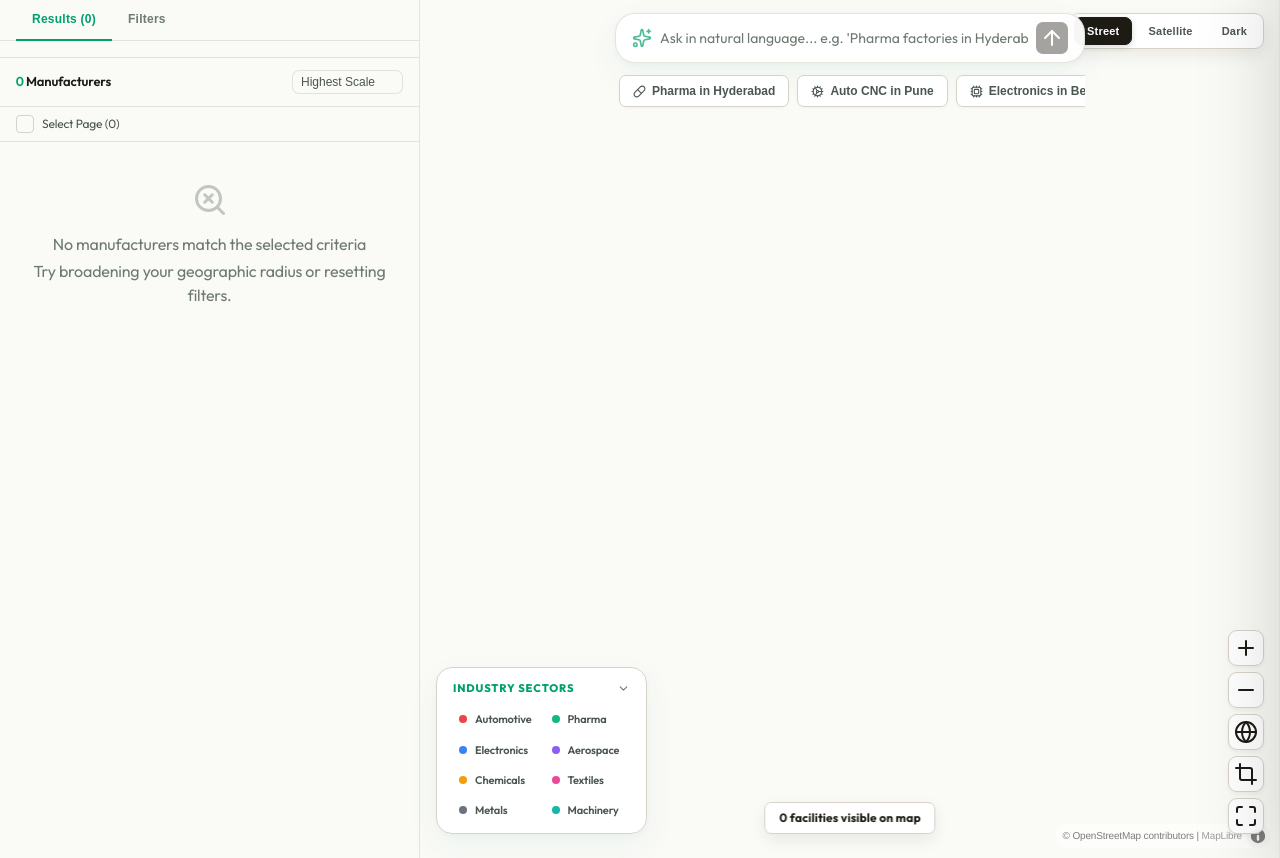
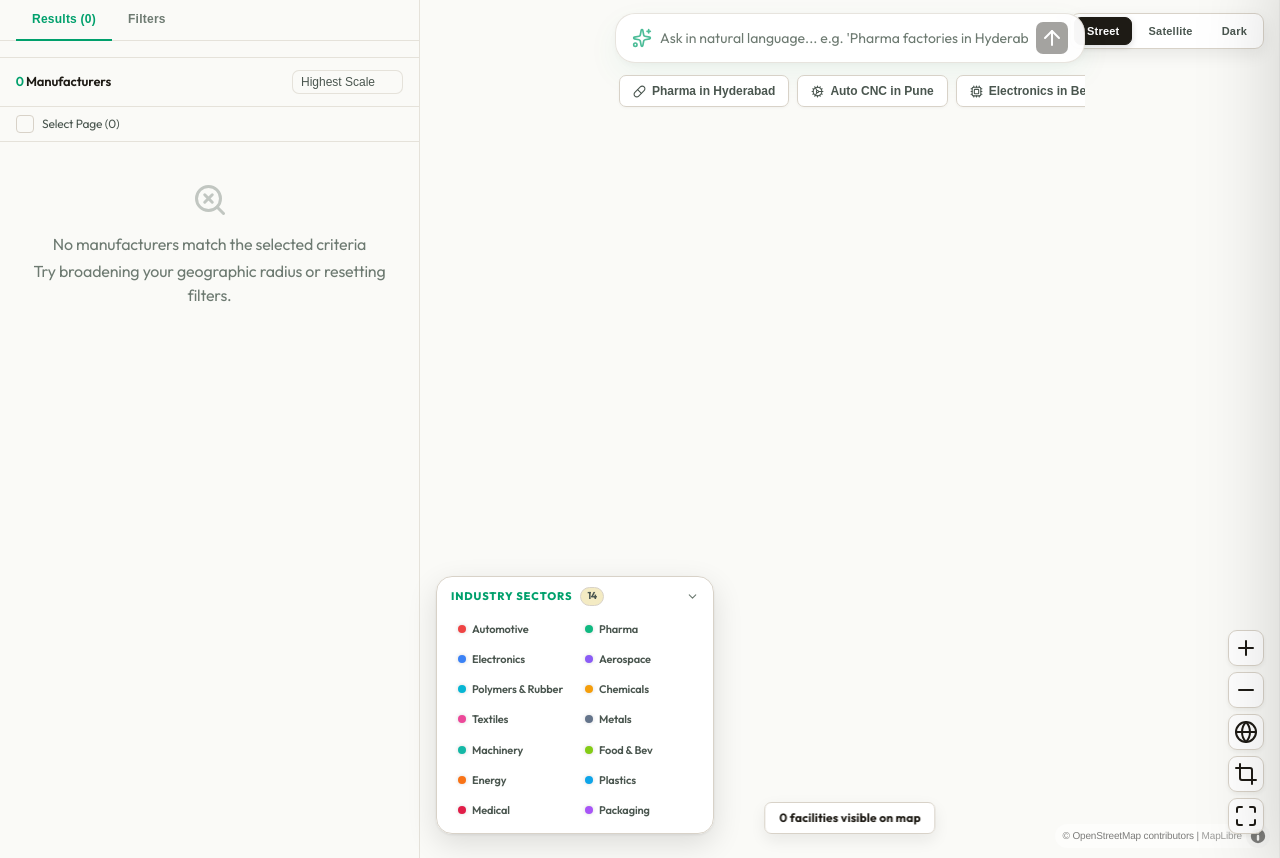
Before and after one commit to Prashant1873/Trinet, a Flask app: page / in a window 1280 px wide. Shown: the part 59-917 px from the top of the page. Run offline with Flask 3, Linux system fonts and the light colour scheme; data that the repository does not hold is empty; some libraries are stand-ins or nearby versions.

Commit message:
Update industry sectors color legend panel with full sector roster, interactive active toggling, and count badge

```diff
--- a/static/css/components.css
+++ b/static/css/components.css
@@ -824,9 +824,9 @@
   -webkit-backdrop-filter: blur(24px) saturate(180%);
   border: 1px solid var(--line);
   border-radius: var(--radius-card);
-  padding: var(--space-3) var(--space-4);
-  box-shadow: var(--shadow-lg);
-  max-width: 280px;
+  padding: 10px 14px;
+  box-shadow: 0 10px 30px rgba(0, 0, 0, 0.12), 0 1px 3px rgba(0, 0, 0, 0.08);
+  max-width: 310px;
   transition: all var(--duration-normal) var(--ease-spring);
 }
 
@@ -836,6 +836,13 @@
   justify-content: space-between;
   cursor: pointer;
   user-select: none;
+  gap: 8px;
+}
+
+.map-legend-header-left {
+  display: flex;
+  align-items: center;
+  gap: 8px;
 }
 
 .map-legend-title {
@@ -846,25 +853,45 @@
   color: var(--primary);
 }
 
+.map-legend-count-badge {
+  font-size: 0.625rem;
+  font-weight: 700;
+  background: var(--surface-warm);
+  color: var(--text-secondary);
+  border: 1px solid var(--line);
+  padding: 1px 6px;
+  border-radius: 999px;
+}
+
 .map-legend-grid {
   display: grid;
   grid-template-columns: 1fr 1fr;
-  gap: var(--space-2);
-  margin-top: var(--space-3);
+  gap: 4px 8px;
+  margin-top: 10px;
+  max-height: 220px;
+  overflow-y: auto;
+  padding-right: 2px;
+}
+
+.map-legend-grid.collapsed {
+  display: none;
 }
 
 .legend-item {
   display: flex;
   align-items: center;
-  gap: var(--space-2);
+  gap: 6px;
   font-size: 0.6875rem;
   font-weight: 550;
   color: var(--text-secondary);
   cursor: pointer;
-  padding: 3px 6px;
+  padding: 4px 6px;
   border-radius: var(--radius-sm);
-  transition: background var(--duration-fast) var(--ease-spring),
-              color var(--duration-fast) var(--ease-spring);
+  border: 1px solid transparent;
+  transition: all var(--duration-fast) var(--ease-spring);
+  white-space: nowrap;
+  text-overflow: ellipsis;
+  overflow: hidden;
 }
 
 .legend-item:hover {
@@ -872,11 +899,19 @@
   color: var(--primary);
 }
 
+.legend-item.active {
+  background: var(--surface-warm);
+  color: var(--primary);
+  font-weight: 700;
+  border-color: var(--primary);
+}
+
 .legend-color-dot {
   width: 8px;
   height: 8px;
   border-radius: var(--radius-full);
   flex-shrink: 0;
+  box-shadow: 0 0 4px rgba(0,0,0,0.15);
 }
 
 /* Basemap Switcher (Top-Right Floating Controls) */
--- a/static/js/map.js
+++ b/static/js/map.js
@@ -543,25 +543,38 @@ const TrinetMap = {
     const icon = document.getElementById('legend-toggle-icon');
 
     if (toggle && items) {
-      toggle.addEventListener('click', () => {
-        const isHidden = items.style.display === 'none';
-        items.style.display = isHidden ? 'grid' : 'none';
-        if (icon) {
-          icon.setAttribute('data-lucide', isHidden ? 'chevron-down' : 'chevron-up');
-          if (typeof lucide !== 'undefined') lucide.createIcons();
+      toggle.addEventListener('click', (e) => {
+        e.stopPropagation();
+        const isCollapsed = items.classList.contains('collapsed');
+        if (isCollapsed) {
+          items.classList.remove('collapsed');
+          if (icon) icon.setAttribute('data-lucide', 'chevron-down');
+        } else {
+          items.classList.add('collapsed');
+          if (icon) icon.setAttribute('data-lucide', 'chevron-up');
         }
+        if (typeof lucide !== 'undefined') lucide.createIcons();
       });
     }
 
-    // Legend item click -> filter by that industry
+    // Legend item click -> toggle filter by that industry
     document.querySelectorAll('.legend-item').forEach(item => {
-      item.addEventListener('click', () => {
+      item.addEventListener('click', (e) => {
+        e.stopPropagation();
         const industry = item.getAttribute('data-industry');
         const filterSelect = document.getElementById('filter-industry');
         if (filterSelect) {
-          filterSelect.value = industry;
+          if (filterSelect.value === industry) {
+            filterSelect.value = '';
+            item.classList.remove('active');
+            TrinetApp.showToast('Cleared industry filter', 'info');
+          } else {
+            document.querySelectorAll('.legend-item').forEach(i => i.classList.remove('active'));
+            item.classList.add('active');
+            filterSelect.value = industry;
+            TrinetApp.showToast(`Filtered by ${industry}`, 'info');
+          }
           TrinetFilters.applyFilters();
-          TrinetApp.showToast(`Filtered by ${industry}`, 'info');
         }
       });
     });
--- a/templates/index.html
+++ b/templates/index.html
@@ -322,8 +322,11 @@
 
       <!-- Floating Industry Legend Panel -->
       <div class="map-legend-panel" id="map-legend-panel">
-        <div class="map-legend-header" id="map-legend-toggle">
-          <span class="map-legend-title">Industry Sectors</span>
+        <div class="map-legend-header" id="map-legend-toggle" title="Click to collapse / expand legend">
+          <div class="map-legend-header-left">
+            <span class="map-legend-title">Industry Sectors</span>
+            <span class="map-legend-count-badge">14</span>
+          </div>
           <i data-lucide="chevron-down" id="legend-toggle-icon" style="width:13px; height:13px; color:var(--text-tertiary);"></i>
         </div>
         <div class="map-legend-grid" id="map-legend-items">
@@ -331,10 +334,16 @@
           <div class="legend-item" data-industry="Pharmaceuticals"><span class="legend-color-dot" style="background:#10B981;"></span> Pharma</div>
           <div class="legend-item" data-industry="Electronics"><span class="legend-color-dot" style="background:#3B82F6;"></span> Electronics</div>
           <div class="legend-item" data-industry="Aerospace & Defence"><span class="legend-color-dot" style="background:#8B5CF6;"></span> Aerospace</div>
+          <div class="legend-item" data-industry="Polymers & Rubber"><span class="legend-color-dot" style="background:#06B6D4;"></span> Polymers & Rubber</div>
           <div class="legend-item" data-industry="Chemicals"><span class="legend-color-dot" style="background:#F59E0B;"></span> Chemicals</div>
           <div class="legend-item" data-industry="Textiles"><span class="legend-color-dot" style="background:#EC4899;"></span> Textiles</div>
-          <div class="legend-item" data-industry="Steel & Metals"><span class="legend-color-dot" style="background:#6B7280;"></span> Metals</div>
+          <div class="legend-item" data-industry="Steel & Metals"><span class="legend-color-dot" style="background:#64748B;"></span> Metals</div>
           <div class="legend-item" data-industry="Machinery"><span class="legend-color-dot" style="background:#14B8A6;"></span> Machinery</div>
+          <div class="legend-item" data-industry="Food & Beverage"><span class="legend-color-dot" style="background:#84CC16;"></span> Food & Bev</div>
+          <div class="legend-item" data-industry="Energy Equipment"><span class="legend-color-dot" style="background:#F97316;"></span> Energy</div>
+          <div class="legend-item" data-industry="Plastics"><span class="legend-color-dot" style="background:#0EA5E9;"></span> Plastics</div>
+          <div class="legend-item" data-industry="Medical Devices"><span class="legend-color-dot" style="background:#E11D48;"></span> Medical</div>
+          <div class="legend-item" data-industry="Packaging"><span class="legend-color-dot" style="background:#A855F7;"></span> Packaging</div>
         </div>
       </div>
 
```
Also changed, not shown: 1 other file.
